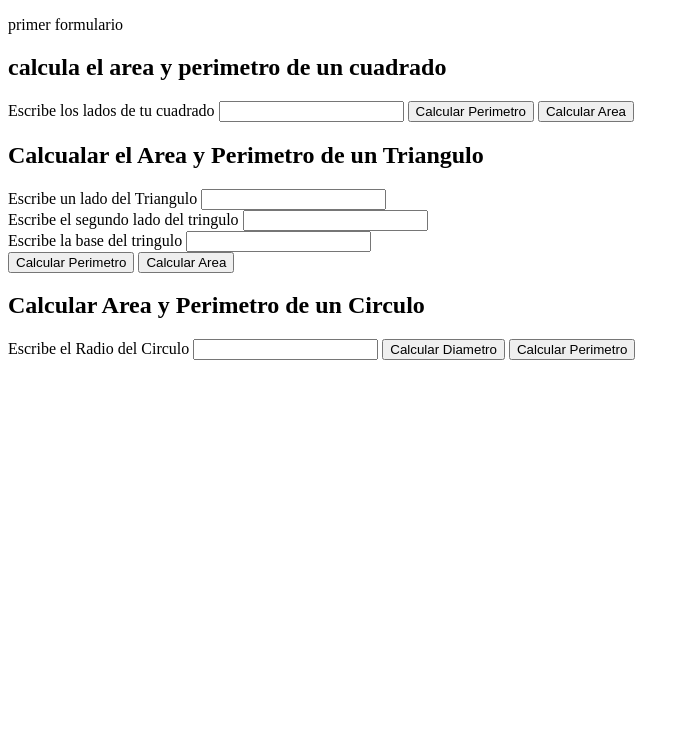
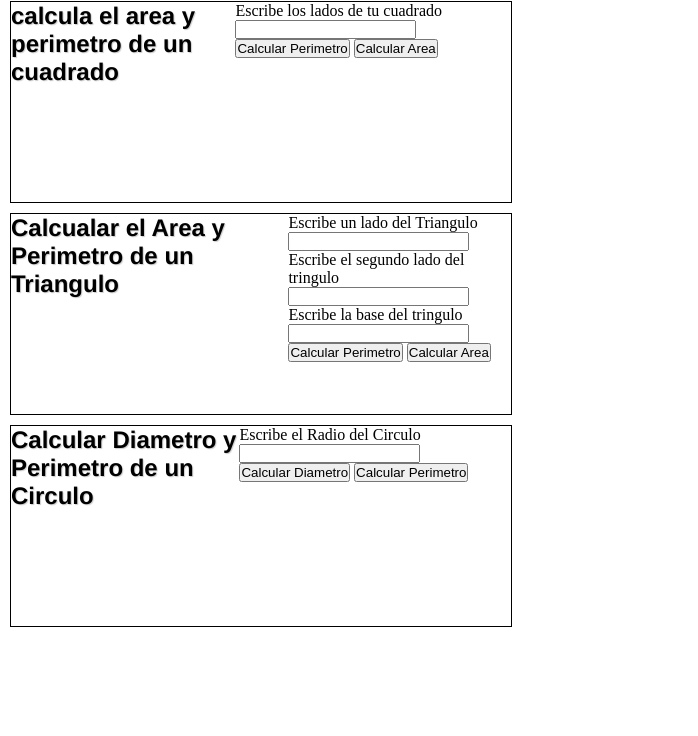
Before and after one commit to mmejial/CursoPracticoJs, a plain HTML site: page figuas/index.html in a window 1280 px wide. Shown: the part 64-800 px from the top of the page, without its empty margins (0-698 px from the left). Drawn offline with Linux system fonts and the light colour scheme.

Commit message:
se agrego un poco de css

```diff
--- /dev/null
+++ b/figuas/index.css
@@ -0,0 +1,28 @@
+*{
+    margin: 0;
+    padding: 0;
+
+}
+
+.box{
+    margin:  10px;
+    border: 1px solid black;
+    width: 500px;
+    height: 200px;
+    display: flex;
+
+
+
+
+
+}
+.box h2{
+    font-family: 'Franklin Gothic Medium', 'Arial Narrow', Arial, sans-serif;
+
+    text-decoration: none;
+    text-shadow: 1px 1px 1px #ccc;
+    margin: 0 auto;
+
+
+
+}
--- a/figuas/index.html
+++ b/figuas/index.html
@@ -5,13 +5,14 @@
     <meta http-equiv="X-UA-Compatible" content="IE=edge">
     <meta name="viewport" content="width=device-width, initial-scale=1.0">
     <title>Figuras Geometricas</title>
+    <link rel="stylesheet" href="./index.css">
 </head>
 <body>
     <header>
         <h1>Figuras Geometricas</h1>
         <p>primer formulario</p>
     </header>
-    <section class="cuadrado">
+    <section class="cuadrado box ">
         <h2>calcula el area y perimetro de un cuadrado</h2>
         <form >
             <label for="InputCuadrado">
@@ -24,7 +25,7 @@
         </form>
     </section>
 
-    <section class="triangulo">
+    <section class="triangulo box">
         <h2>Calcualar el Area y Perimetro de un Triangulo</h2>
         <form >
             <label for="InputLadoTriangulo1">
@@ -45,8 +46,8 @@
 
         </form>
     </section>
-    <section class="circulo">
-        <h2>Calcular Area y Perimetro de un Circulo</h2>
+    <section class="circulo box">
+        <h2>Calcular Diametro y Perimetro de un Circulo</h2>
         <form>
             <label for="InputCirculo1">
                 Escribe el Radio del Circulo
```
